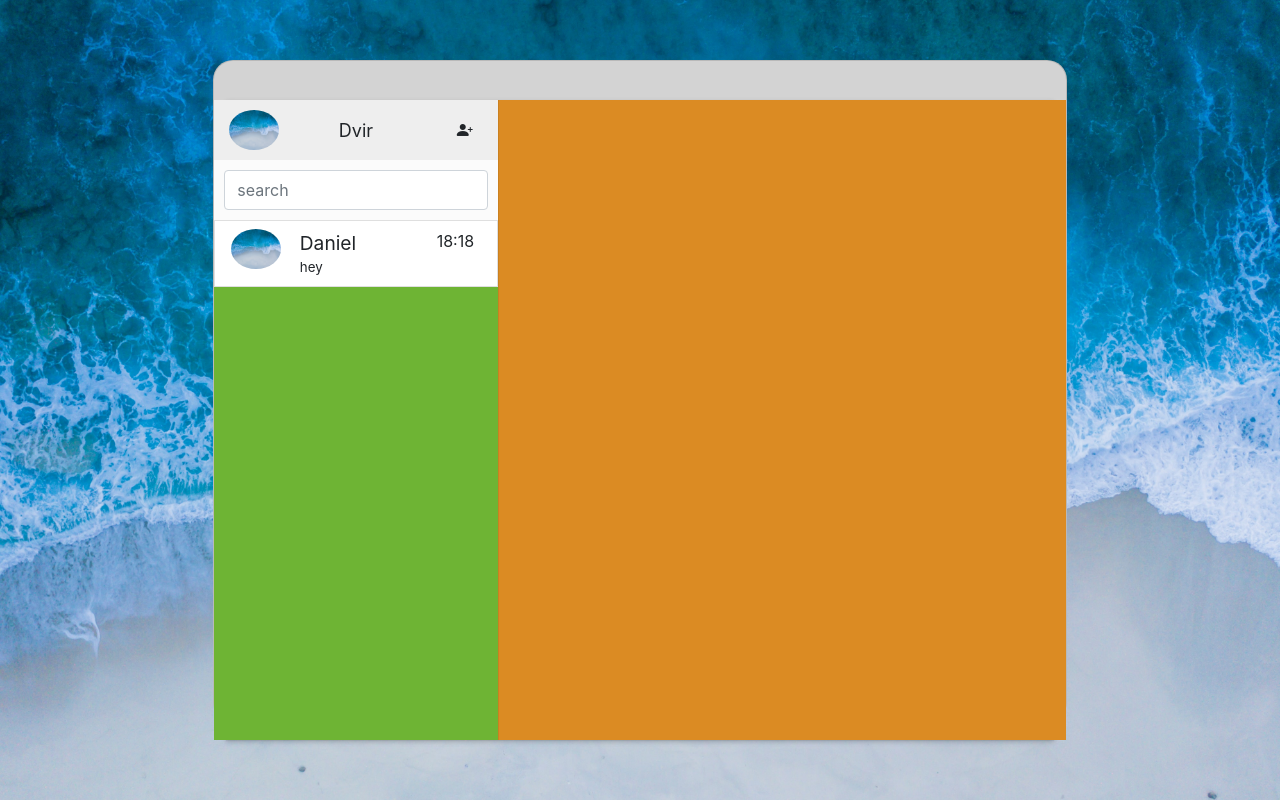
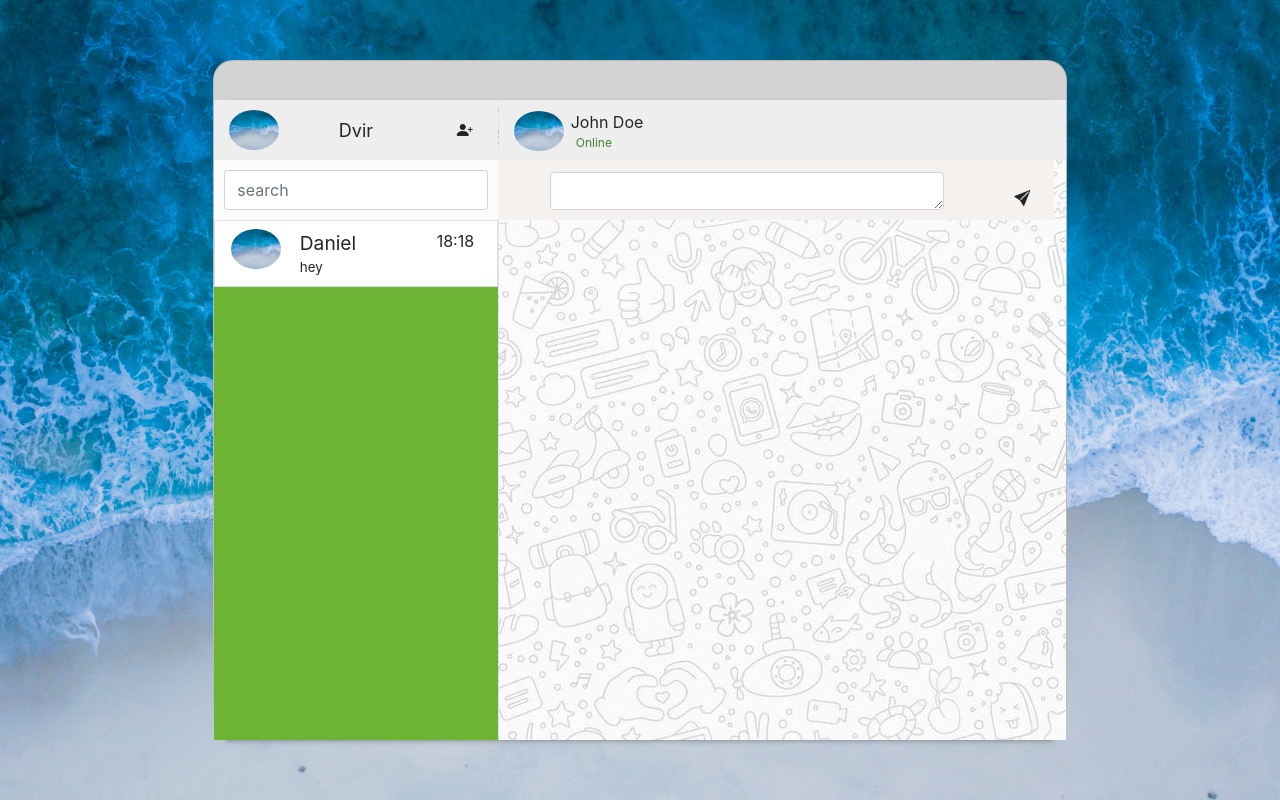
Before and after one commit to danielkarl888/WAppBIU, a React (Create React App) app: page / in a window 1280 px wide. Built offline with nearby package versions, Linux system fonts and the light colour scheme.

Commit message:
design commit

```diff
--- a/src/ChatView/Left/LeftChat.js
+++ b/src/ChatView/Left/LeftChat.js
@@ -5,7 +5,7 @@ import './LeftChat.css';
 
 function LeftChat() {
     return (
-      <div className="container-left">
+      <div>
 <TopHeadingLeft />
 <SearchBox />
 <Contact />
--- a/src/ChatView/Left/TopHeadingLeft.js
+++ b/src/ChatView/Left/TopHeadingLeft.js
@@ -1,14 +1,14 @@
 function TopHeadingLeft() {
     return (
 
-        <div class="row heading">
+        <div class="container-fluid row heading">
             <div class="col-sm-2 col-xs-2 heading-avatar">
                 <div class="heading-avatar-icon">
                     <img src="bg-1.jpg" alt="Avatar" class="avatar"></img>
                 </div>
             </div>
             <div className="col-sm-8 headingUsername">
-                <span class="name-meta" style={{ marginLeft: "40%" }}>Dvir
+                <span class="name-meta" style={{ marginLeft: "40%"}}>Dvir
                 </span>
             </div>
             <div class="col-sm-2 col-xs-2 heading-compose">
--- /dev/null
+++ b/src/ChatView/Right/ChatBox.js
@@ -0,0 +1,10 @@
+function ChatBox() {
+    return (
+      <div className="col-sm-12 chatbox">
+      <span class="message-time pull-right">
+
+    </span>
+    </div>
+    );
+}
+export default ChatBox;
--- /dev/null
+++ b/src/ChatView/Right/RepleyRow.js
@@ -0,0 +1,19 @@
+function ReplayRow() {
+    return (
+        <div class="row d-flex align-items-end reply">
+        <div class="col-sm-1 col-xs-1 reply-emojis">
+          <i class="fa fa-smile-o fa-2x"></i>
+        </div>
+        <div class="col-sm-9 col-xs-9 reply-main">
+          <textarea class="form-control" rows="1" id="comment"></textarea>
+        </div>
+        <div class="col-sm-1 col-xs-1 reply-recording">
+          <i class="fa fa-microphone fa-2x" aria-hidden="true"></i>
+        </div>
+        <div class="col-sm-1 col-xs-1 reply-send">
+          <i class="bi bi-send-fill" aria-hidden="true"></i>
+        </div>
+      </div>
+    );
+}
+export default ReplayRow;
--- a/src/ChatView/Right/RightChat.css
+++ b/src/ChatView/Right/RightChat.css
@@ -0,0 +1,74 @@
+.top-heading{
+    position: relative;
+    margin: auto;
+    padding: 0;
+    box-shadow: 0 1px 1px 0 rgba(0, 0, 0, .06), 0 2px 5px 0 rgba(0, 0, 0, .2);
+      background-color: rgb(171, 204, 53);
+    }
+    .user-img{
+      position: relative;
+      height: 100%;
+
+    }
+    .addConIcon{
+      position: relative;
+      height: 100%;
+    }
+
+    .heading {
+      padding: 10px 16px 10px 15px;
+      margin: 0;
+      height: 60px;
+      width: 100%;
+      background-color: #eee;
+      z-index: 1000;
+      align-items: center;
+    }
+
+    .heading-avatar {
+      padding: 0;
+      cursor: pointer;
+
+    }
+
+    .heading-avatar-icon{
+      border-radius: 50%;
+      height: 40px;
+      width: 40px;
+    }
+    .avatar {
+      vertical-align: middle;
+      width: 50px;
+      height: 50px;
+      border-radius: 50%;
+      height: 100%;
+    }
+    .heading-compose {
+      padding: 0;
+    }
+    .heading-online {
+        display: block;
+        padding: 0 5px;
+        font-size: 12px;
+        color: #3e852d;
+      }
+    .headingUsername {
+      padding: 0 !important;
+      font-size: large;
+      cursor: pointer;
+    }
+    .searchBox {
+        padding: 0 !important;
+        margin: 0 !important;
+        height: 60px;
+        width: 100%;
+      }
+      .reply {
+        height: 60px;
+        width: 100%;
+        background-color: #f5f1ee;
+        padding: 10px 5px 10px 5px !important;
+        z-index: 1000;
+      }
+      .chatbox{
+      }
--- /dev/null
+++ b/src/ChatView/Right/RightChat.js
@@ -0,0 +1,18 @@
+import './RightChat.css';
+import TopheadingRight from './TopHeadingRight';
+import ChatBox from './ChatBox';
+import ReplayRow from './RepleyRow';
+function RightChat() {
+    return (
+        <div>
+            <TopheadingRight />
+            <ChatBox />
+
+            <ReplayRow />
+
+        </div>
+
+    );
+}
+
+export default RightChat;
--- /dev/null
+++ b/src/ChatView/Right/TopHeadingRight.js
@@ -0,0 +1,23 @@
+
+function TopheadingRight() {
+    return (
+        <div class="container-fluid row heading">
+          <div class="col-sm-2 col-md-1 col-xs-3 heading-avatar">
+          <div class="heading-avatar-icon">
+          <img src="bg-1.jpg" alt="Avatar" class="avatar"></img>
+      </div>
+          </div>
+          <div class="col-sm-8 col-xs-7 heading-name">
+            <div class="heading-name-meta">John Doe
+            </div>
+            <span class="heading-online">Online</span>
+          </div>
+          <div class="col-sm-1 col-xs-1  heading-dot pull-right">
+            <i class="fa fa-ellipsis-v fa-2x  pull-right" aria-hidden="true"></i>
+          </div>
+</div>
+
+    );
+  }
+
+  export default TopheadingRight;
--- a/src/ChatView/RightChat.js
+++ /dev/null
@@ -1,11 +0,0 @@
-import './mainView.css';
-function RightChat() {
-    return (
-        <div className="container-right">
-
-</div>
-
-    );
-  }
-
-  export default RightChat;
--- a/src/ChatView/mainView.css
+++ b/src/ChatView/mainView.css
@@ -26,5 +26,5 @@
     /*width: 100%;*/
     border-left: 1px solid rgba(0, 0, 0, .08);
     /*overflow-y: auto;*/
-    background-color: rgb(219, 139, 35);
+    background-image: url(bg-what.jpg);
   }
--- a/src/ChatView/mainView.js
+++ b/src/ChatView/mainView.js
@@ -1,13 +1,13 @@
 import './mainView.css';
 import LeftChat from './Left/LeftChat';
-import RightChat from './RightChat';
+import RightChat from './Right/RightChat';
 
 function MainView() {
     return (
-        <div className='container chat'>
+        <div className='container-fluid chat'>
             <div className='row chat-one'>
-                <div className="col-lg-4 leftside"> <LeftChat /></div>
-                <div className="col  rightside pull-right"> <RightChat /></div>
+                <div className="container-fluid col-lg-4 leftside"> <LeftChat /></div>
+                <div className="container-fluid col  rightside pull-right"> <RightChat /></div>
             </div>
         </div>
     );
```
Also changed, not shown: src/ChatView/bg-2.jpg (added), src/ChatView/bg-what.jpg (added).
